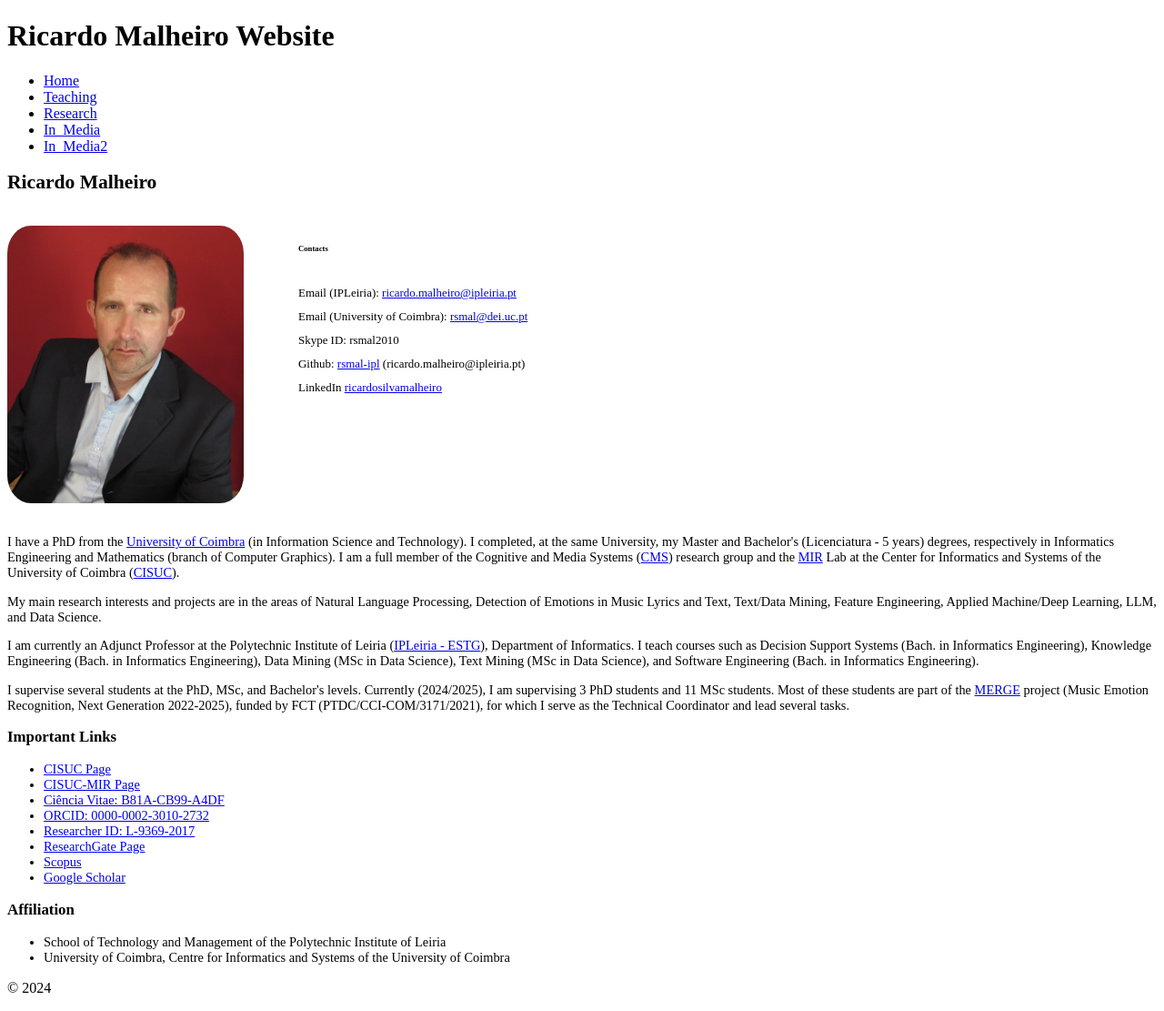
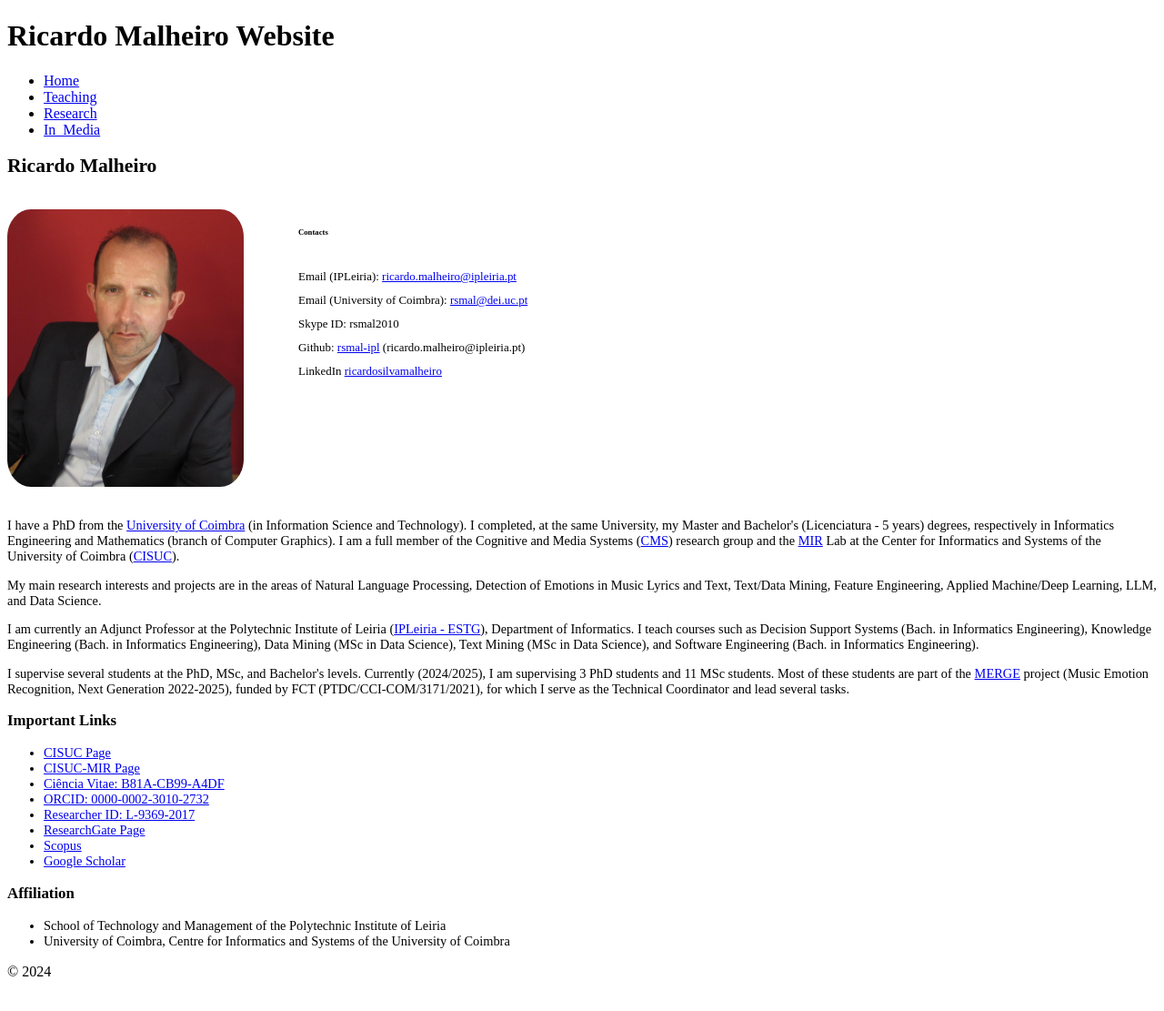
Before and after one commit to rsmal-ipl/SRSMAL, a Jekyll site: the page built from index.md, in a window 1280 px wide. Shown: the whole page at 91% size. Built offline with Jekyll 4.4.1, drawn with Linux system fonts in a browser that asks for light colours.

Commit message:
Configuração inicial do site acadêmico com Jekyll e PDFs locais-9

```diff
--- a/_layouts/default.html
+++ b/_layouts/default.html
@@ -14,7 +14,6 @@
         <li><a href="{{ '/pages/teaching' | relative_url }}">Teaching</a></li>
         <li><a href="{{ '/pages/research' | relative_url }}">Research</a></li>
         <li><a href="{{ '/pages/in_media' | relative_url }}">In_Media</a></li>
-        <li><a href="{{ '/pages/in_media2' | relative_url }}">In_Media2</a></li>
       </ul>
     </nav>
   </header>
```
